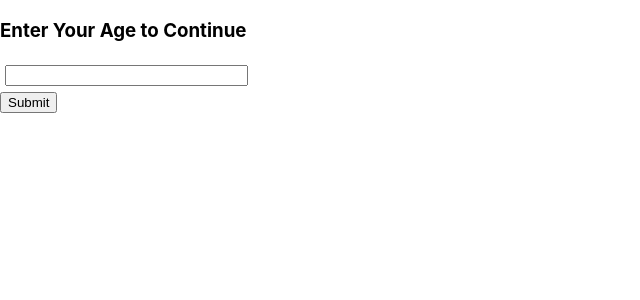
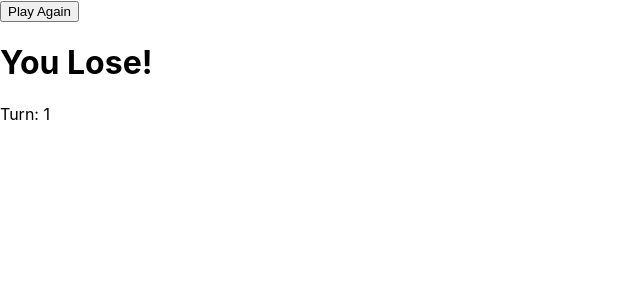
Before and after one commit to jay3272/FreeCodeCamp, a React (Create React App) app in the folder Front End Development/React/myreact/: page / in a window 1280 px wide. Shown: the top 300 px of the page, without its empty margins (0-640 px from the left). Built offline with nearby package versions, Linux system fonts and the light colour scheme.

Commit message:
Render Conditionally from Props

```diff
--- a/Front End Development/React/myreact/src/Fcc.js
+++ b/Front End Development/React/myreact/src/Fcc.js
@@ -1,63 +1,52 @@
 import React from 'react';
 
-const inputStyle = {
-  width: 235,
-  margin: 5
-};
-
-class CheckUserAge extends React.Component {
+class Results extends React.Component {
   constructor(props){
     super(props);
-    this.state ={
-      userAge: '',
-      input: ''
   }
-      this.submit = this.submit.bind(this);
-      this.handleChange = this.handleChange.bind(this);
+render() {
+  return (
+    <h1>
+      {this.props.fiftyFifty ? "You Win!" : "You Lose!"}
+    </h1>
+  )
+}
 }
 
-handleChange(e) {
-  this.setState({
-    input: e.target.value,
-    userAge: ''
-  });
+class GameOfChance extends React.Component {
+  constructor(props) {
+    super(props);
+    this.state = {
+      counter: 1
+    }
+    this.handleClick = this.handleClick.bind(this)
   }
 
-submit() {
-  this.setState(state =>({
-    userAge: state.input
-  }))
+  handleClick() {
+    this.setState(prevState => {
+      return {
+        counter: prevState.counter + 1
       }
+    })
+  }
+
   render() {
-  const buttonOne = <button onClick={this.submit}>Submit</button>;
-  const buttonTwo = <button>You May Enter</button>
-  const buttonThree = <button>You Shall Not Pass</button>
+    const expression = Math.random() >= 0.5;
     return (
       <div>
-      <h3>Enter Your Age to Continue</h3>
-      <input
-        style={inputStyle}
-        type='number'
-        value={this.state.input}
-        onChange={this.handleChange}
-      />
-      <br />
-      {
-        this.state.userAge === ''
-          ? buttonOne
-          : this.state.userAge >= 18
-            ? buttonTwo
-            : buttonThree
-      }
+        <button onClick={this.handleClick}>Play Again</button>
+        <Results fiftyFifty={expression} />
+        <p>{'Turn: ' + this.state.counter}</p>
       </div>
     )
   }
 }
 
+
 function Fcc() {
   return (
     <div>
-      <CheckUserAge />
+      <GameOfChance />
     </div>
   );
 }
```
Lines whose indentation alone changed are shown as unchanged.
